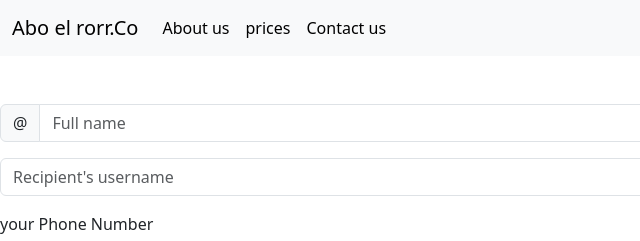
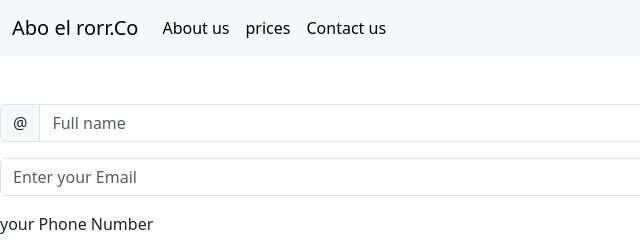
Before and after one commit to rayn-sh/aboelrorr, a plain HTML site: page form.html in a window 1280 px wide. Shown: the top 241 px of the page, 0-640 px from the left. Drawn offline with nearby package versions, Linux system fonts and the light colour scheme.

Commit message:
Update form.html

```diff
--- a/form.html
+++ b/form.html
@@ -33,13 +33,13 @@
     </div>
   </nav>
   <br><br>
-  <div class="input-group mb-3">
+  <div class="input-group mb-3" >
     <span class="input-group-text" id="basic-addon1">@</span>
     <input type="text" class="form-control" placeholder="Full name" aria-label="Username" aria-describedby="basic-addon1">
   </div>
 
   <div class="input-group mb-3">
-    <input type="text" class="form-control" placeholder="Recipient's username" aria-label="Recipient's username" aria-describedby="basic-addon2">
+    <input type="text" class="form-control" placeholder="Enter your Email" aria-label="Recipient's username" aria-describedby="basic-addon2">
     <span class="input-group-text" id="basic-addon2">@example.com</span>
   </div>
 
```
